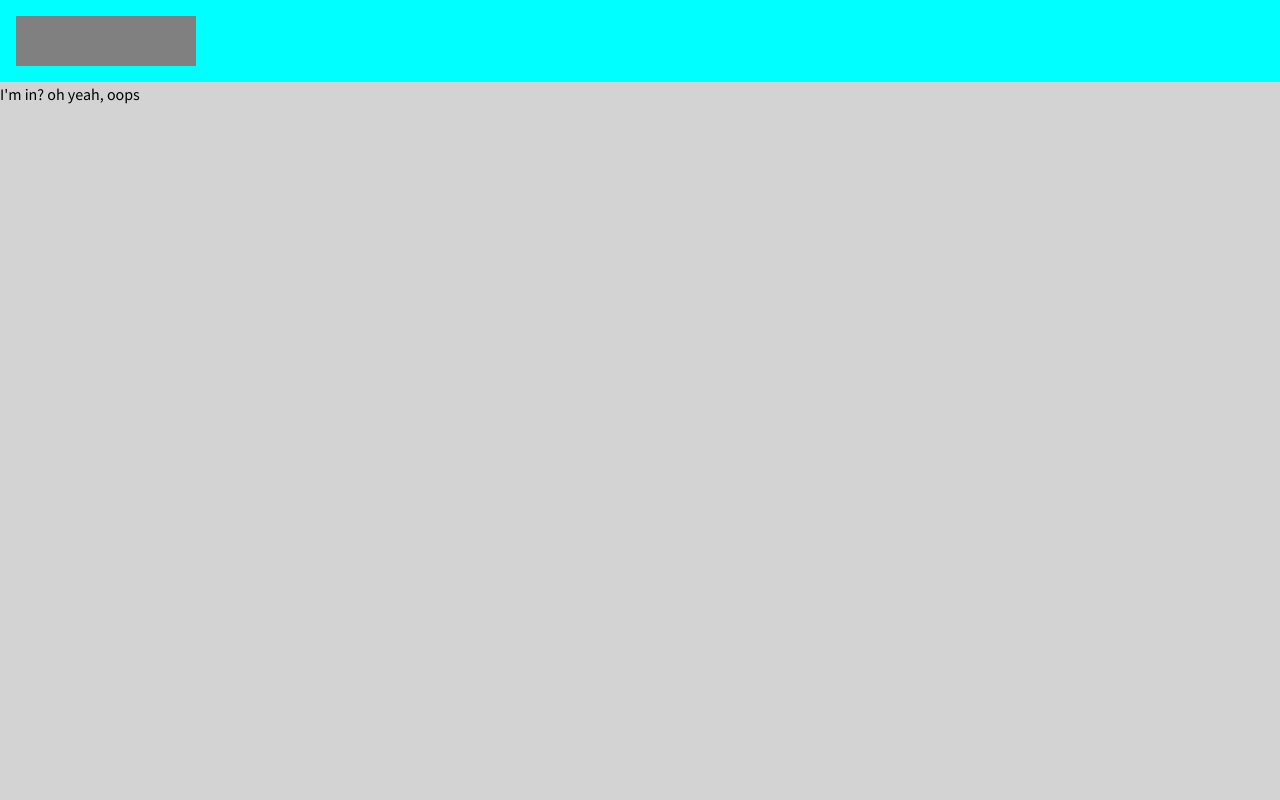
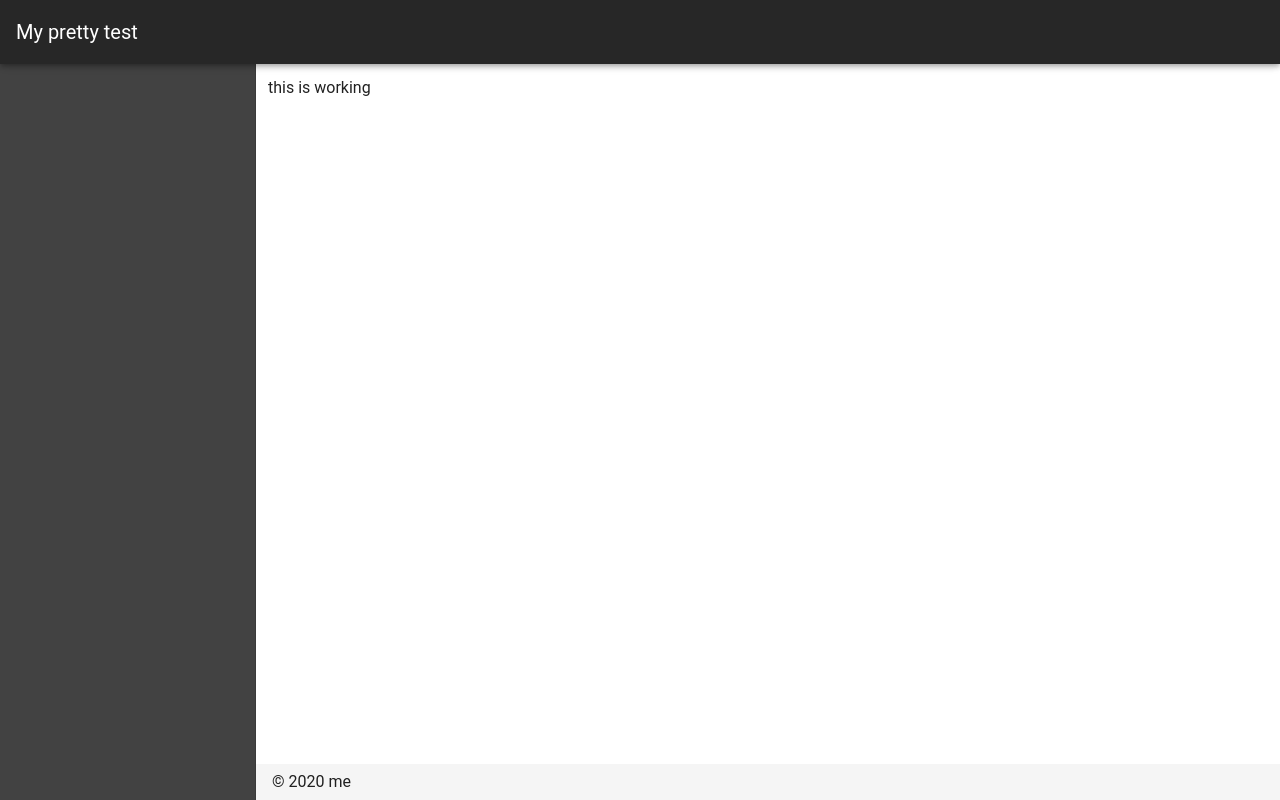
Before and after one commit to angelpcadena/vue-templates-webpack, a Vue app: page / in a window 1280 px wide. Built offline with nearby package versions, Linux system fonts and the light colour scheme.

Commit message:
added vuetify

```diff
--- a/index.html
+++ b/index.html
@@ -1,5 +1,5 @@
 <!DOCTYPE html>
-<html>
+<html lang="es-419">
   <head>
     <meta charset="utf-8">
     <meta name="viewport" content="width=device-width,initial-scale=1.0">
--- a/package.json
+++ b/package.json
@@ -12,7 +12,8 @@
 	"main": "main",
 	"dependencies": {
 		"vue": "^2.6.11",
-		"vue-router": "^3.1.3"
+		"vue-router": "^3.1.3",
+		"vuetify": "^2.2.11"
 	},
 	"devDependencies": {
 		"@babel/core": "^7.7.7",
@@ -21,6 +22,7 @@
 		"clean-webpack-plugin": "^3.0.0",
 		"copy-webpack-plugin": "^5.1.1",
 		"css-loader": "^3.4.2",
+		"deepmerge": "^4.2.2",
 		"eslint": "^6.8.0",
 		"eslint-loader": "^3.0.3",
 		"eslint-plugin-vue": "^6.1.2",
@@ -33,6 +35,7 @@
 		"sass-loader": "^8.0.1",
 		"vue-loader": "^15.8.3",
 		"vue-template-compiler": "^2.6.11",
+		"vuetify-loader": "^1.4.3",
 		"webpack": "^4.41.5",
 		"webpack-cli": "^3.3.10",
 		"webpack-dev-server": "^3.10.1"
--- a/src/App.vue
+++ b/src/App.vue
@@ -1,29 +1,31 @@
 <template>
-	<div class="x-app">
-		<x-header></x-header>
-		<main>
-			I'm in? oh yeah, oops
-		</main>
-	</div>
+	<v-app>
+		<v-navigation-drawer app clipped color="secondary">
+		</v-navigation-drawer>
+		<v-app-bar app clipped-left dark>
+			<v-toolbar-title>My pretty test</v-toolbar-title>
+		</v-app-bar>
+		<v-content>
+			<v-container>
+				{{ description }}
+			</v-container>
+		</v-content>
+		<v-footer app inset>
+			&copy; {{ new Date().getFullYear() }} me
+		</v-footer>
+	</v-app>
 </template>
 
 <script>
-import Header from './components/Header'
-
 export default {
-	components: {
-		XHeader: Header
-	},
 	data: () => {
-
+		return {
+			description: 'this is working'
+		}
 	}
 }
 </script>
 
 <style lang="scss">
-	.x-app {
-		background-color: lightgray;
-		font-family: "Source Sans Pro";
-		min-height: inherit;
-	}
+
 </style>
--- a/src/components/Header.vue
+++ /dev/null
@@ -1,22 +0,0 @@
-<template>
-	<header class="x-app__header">
-		<img src="../img/temp-logo.png">
-	</header>
-</template>
-
-<script>
-export default {
-
-}
-</script>
-
-<style lang="scss">
-	.x-app__header {
-		background-color: cyan;
-		padding: 1em;
-
-		img {
-			height: 50px;
-		}
-	}
-</style>
--- a/src/index.js
+++ b/src/index.js
@@ -1,4 +1,5 @@
 import Vue from 'vue'
+import vuetify from './plugins/vuetify'
 import App from './App'
 
 import /* webpackPreload: true */ "./styles/reset.css"
@@ -6,6 +7,6 @@ import /* webpackPrefetch: true */ "./styles/montserrat.css"
 import /* webpackPrefetch: true */ "./styles/source-sans-pro.css"
 
 new Vue({
-	el: '#app',
+	vuetify,
 	render: h => h(App)
-})
+}).$mount('#app')
--- /dev/null
+++ b/src/plugins/vuetify.js
@@ -0,0 +1,8 @@
+import Vue from 'vue'
+import Vuetify from 'vuetify/lib'
+
+Vue.use(Vuetify)
+
+const opts = {}
+
+export default new Vuetify(opts)
--- /dev/null
+++ b/src/styles/variables.scss
@@ -0,0 +1 @@
+$body-font-family: 'Source Sans Pro';
--- a/webpack.config.js
+++ b/webpack.config.js
@@ -4,7 +4,8 @@ const path = require('path')
 const VueLoaderPlugin = require('vue-loader/lib/plugin')
 const HtmlWebpackPlugin = require('html-webpack-plugin')
 const { CleanWebpackPlugin } = require('clean-webpack-plugin')
-var MiniCssExtractPlugin = require('mini-css-extract-plugin')
+const MiniCssExtractPlugin = require('mini-css-extract-plugin')
+const VuetifyLoaderPlugin = require('vuetify-loader/lib/plugin')
 
 module.exports = (env, argv) => {
 	return {
@@ -41,13 +42,45 @@ module.exports = (env, argv) => {
 					loader: 'vue-loader'
 				},
 				{
-					test:/\.(s*)css$/,
+					test: /\.css$/,
+					use: [
+						argv.mode !== 'production'
+							? 'vue-style-loader'
+							: MiniCssExtractPlugin.loader,
+						'css-loader'
+					]
+				},
+				{
+					test: /\.scss$/,
 					use: [
 						argv.mode !== 'production'
 							? 'vue-style-loader'
 							: MiniCssExtractPlugin.loader,
 						'css-loader',
-						'sass-loader'
+						{
+							loader: 'sass-loader',
+							options: {
+								prependData: "@import './styles/variables.scss';"
+							},
+						}
+					]
+				},
+				{
+					test: /\.s(c|a)ss$/,
+					use: [
+						argv.mode !== 'production'
+							? 'vue-style-loader'
+							: MiniCssExtractPlugin.loader,
+						'css-loader',
+						{
+							loader: 'sass-loader',
+							options: {
+								implementation: require('sass'),
+								sassOptions: {
+									fiber: require('fibers')
+								}
+							}
+						}
 					]
 				},
 				{
@@ -72,7 +105,8 @@ module.exports = (env, argv) => {
 			}),
 			new MiniCssExtractPlugin({
 				filename: 'style.css'
-			})
+			}),
+			new VuetifyLoaderPlugin()
 		]
 	}
 }
```
Also changed, not shown: 1 other file (tests, documents, lock files or other folders).
